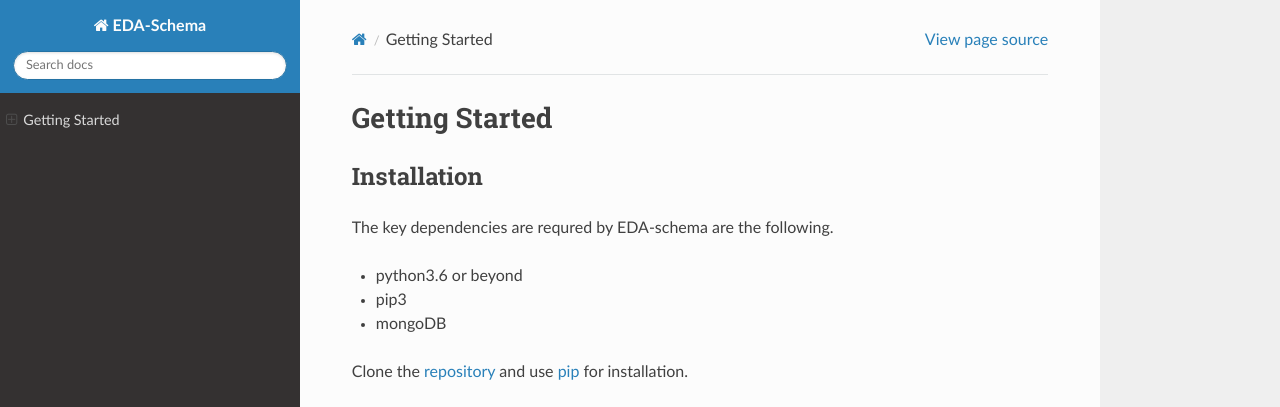
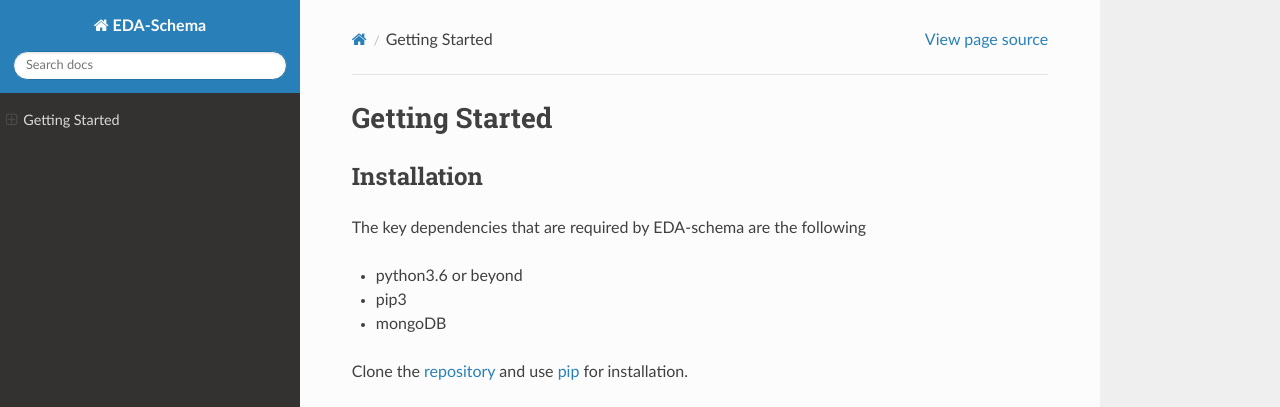
Before and after one commit to drexel-ice/EDA-schema, a Sphinx documentation site: the page built from docs/getting_started.md, in a window 1280 px wide. Shown: the top 407 px of the page. Built offline with Sphinx 7.4.7 and the Read the Docs theme 3.1.0, drawn with Linux system fonts in a browser that asks for light colours.

Commit message:
Fixing typos

```diff
--- a/docs/getting_started.md
+++ b/docs/getting_started.md
@@ -4,7 +4,7 @@
 
 ### Installation
 
-The key dependencies are requred by EDA-schema are the following.
+The key dependencies that are required by EDA-schema are the following
 
 - python3.6 or beyond
 - pip3
```
Also changed, not shown: README.md (+3 -3 lines), docs/open_dataset.md (+1 -1 lines), 1 other file.
